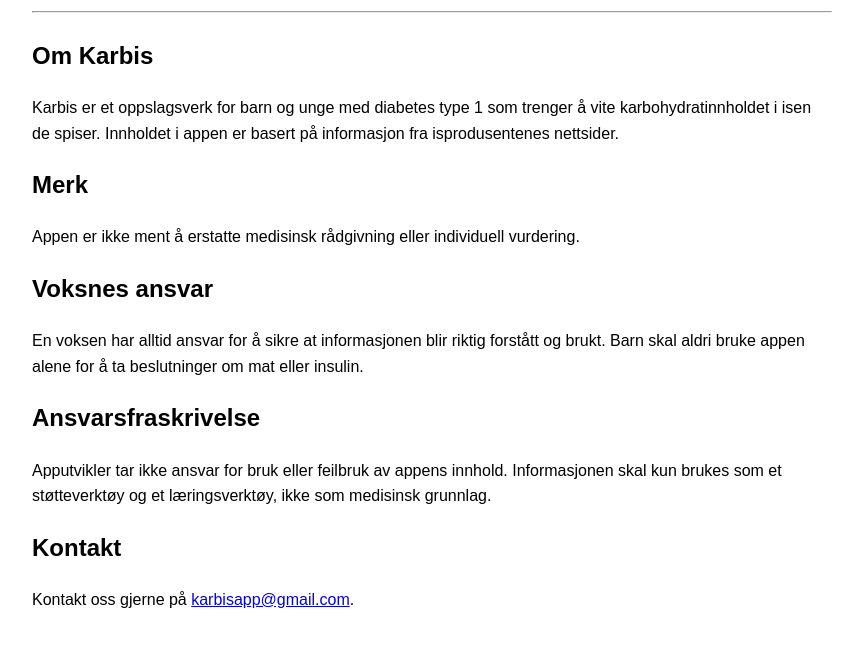
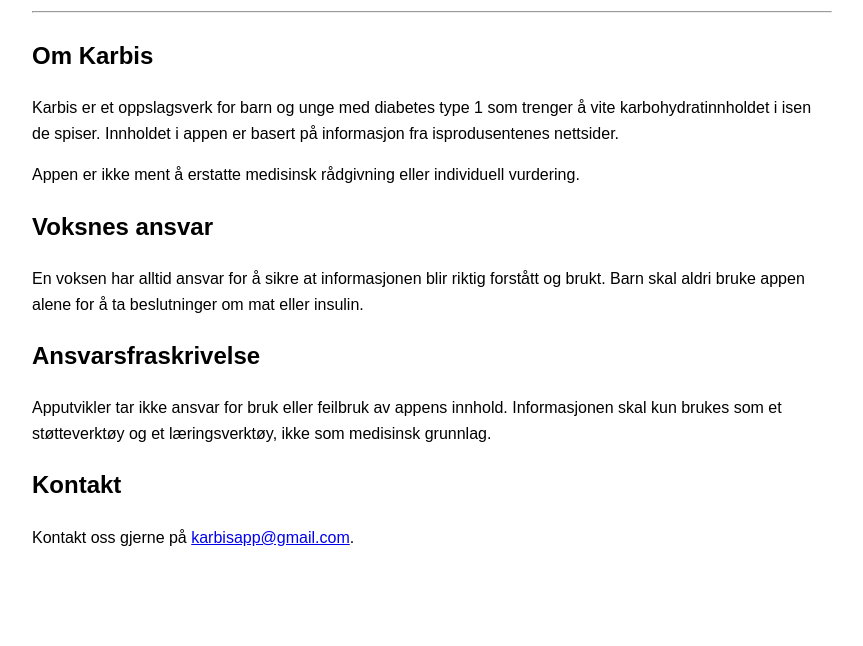
Before and after one commit to MaBeWi/Karbis-URL, a plain HTML site: page index.html in a window 1280 px wide. Shown: the part 106-752 px from the top of the page, without its empty margins (208-1071 px from the left). Drawn offline with Linux system fonts and the light colour scheme.

Commit message:
Update index.html

```diff
--- a/index.html
+++ b/index.html
@@ -40,7 +40,6 @@
         isprodusentenes nettsider.
     </p>
 
-    <h2>Merk</h2>
     <p>Appen er ikke ment å erstatte medisinsk rådgivning eller individuell vurdering.</p>
 
     <h2>Voksnes ansvar</h2>
```
